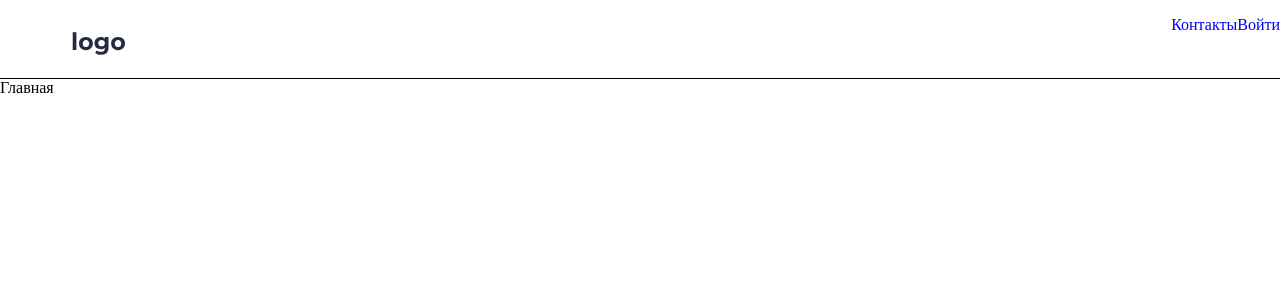
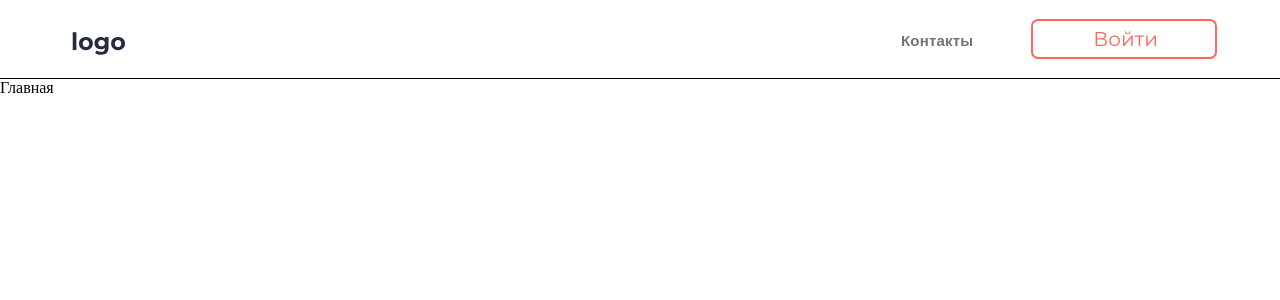
Before and after one commit to sashapervykh/aveds-test-task, a React (Vite) app: page / in a window 1280 px wide. Shown: the top 300 px of the page. Built offline with nearby package versions, Linux system fonts and the light colour scheme.

Commit message:
feat: add layout styles as per template

```diff
--- a/index.html
+++ b/index.html
@@ -1,8 +1,14 @@
-<!doctype html>
+<!DOCTYPE html>
 <html lang="en">
   <head>
     <meta charset="UTF-8" />
     <link rel="icon" type="image/svg+xml" href="/vite.svg" />
+    <link rel="preconnect" href="https://fonts.googleapis.com" />
+    <link rel="preconnect" href="https://fonts.gstatic.com" crossorigin />
+    <link
+      href="https://fonts.googleapis.com/css2?family=Montserrat:ital,wght@0,100..900;1,100..900&family=Open+Sans:ital,wght@0,300..800;1,300..800&display=swap"
+      rel="stylesheet"
+    />
     <meta name="viewport" content="width=device-width, initial-scale=1.0" />
     <title>aveds-test-task</title>
   </head>
--- a/src/components/Header/Header.tsx
+++ b/src/components/Header/Header.tsx
@@ -11,10 +11,14 @@ export function Header() {
       <nav className={style.nav}>
         <ul className={style["links-list"]}>
           <li>
-            <Link to={"/contacts"}>Контакты</Link>
+            <Link className={style["nav-link"]} to={"/contacts"}>
+              Контакты
+            </Link>
           </li>
           <li>
-            <Link to={"/auth"}>Войти</Link>
+            <Link className={style["auth-link"]} to={"/auth"}>
+              Войти
+            </Link>
           </li>
         </ul>
       </nav>
--- a/src/components/Header/style.module.css
+++ b/src/components/Header/style.module.css
@@ -15,7 +15,7 @@
 
 .nav {
   display: flex;
-  margin-right: 0px;
+  margin-right: 4.9vw;
   margin-left: auto;
 }
 
@@ -23,3 +23,32 @@
   display: flex;
   list-style: none;
 }
+
+.nav-link,
+.nav-link:visited {
+  display: flex;
+  font-family: "Open Sans", sans-serif;
+  font-weight: 600;
+  font-size: 15px;
+  letter-spacing: 0.2px;
+  line-height: 24px;
+  padding: 10px;
+  color: #737373;
+  margin-top: 2px;
+  margin-right: 48px;
+}
+
+.auth-link,
+.auth-link:visited {
+  margin-top: 3px;
+  display: flex;
+  width: 186px;
+  padding: 8px 60px;
+  border: 2px solid #ff685b;
+  color: #ff685b;
+  border-radius: 7px;
+  box-sizing: border-box;
+  font-family: "Montserrat", sans-serif;
+  font-size: 20px;
+  line-height: 100%;
+}
--- a/src/main.css
+++ b/src/main.css
@@ -5,6 +5,7 @@ body {
   width: 100%;
 }
 
-a {
+a,
+a:visited {
   text-decoration: none;
 }
```
